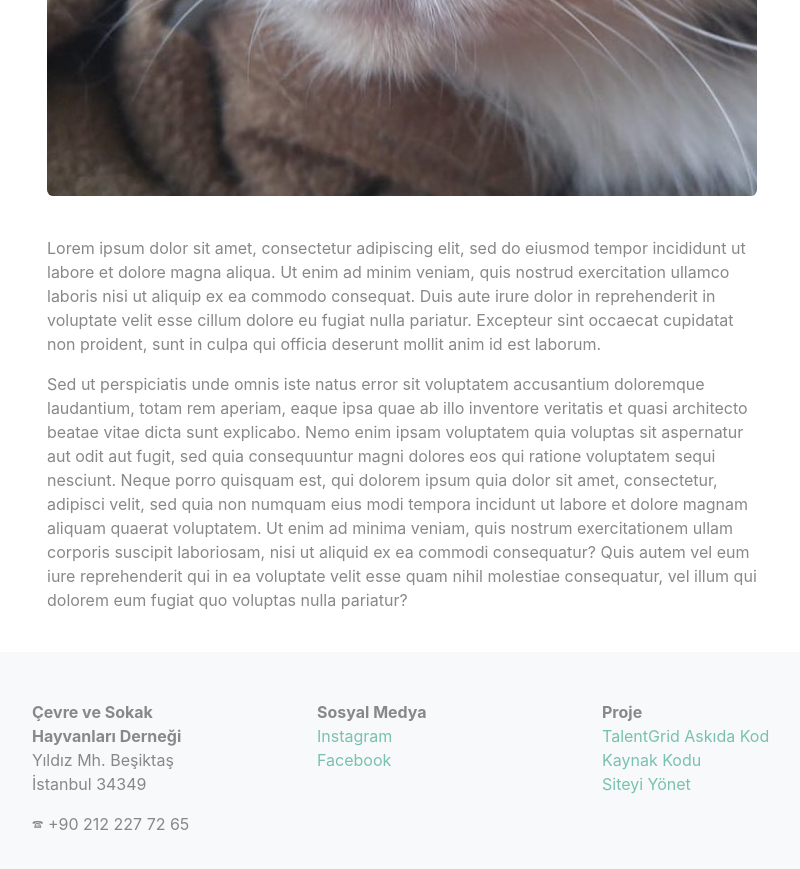
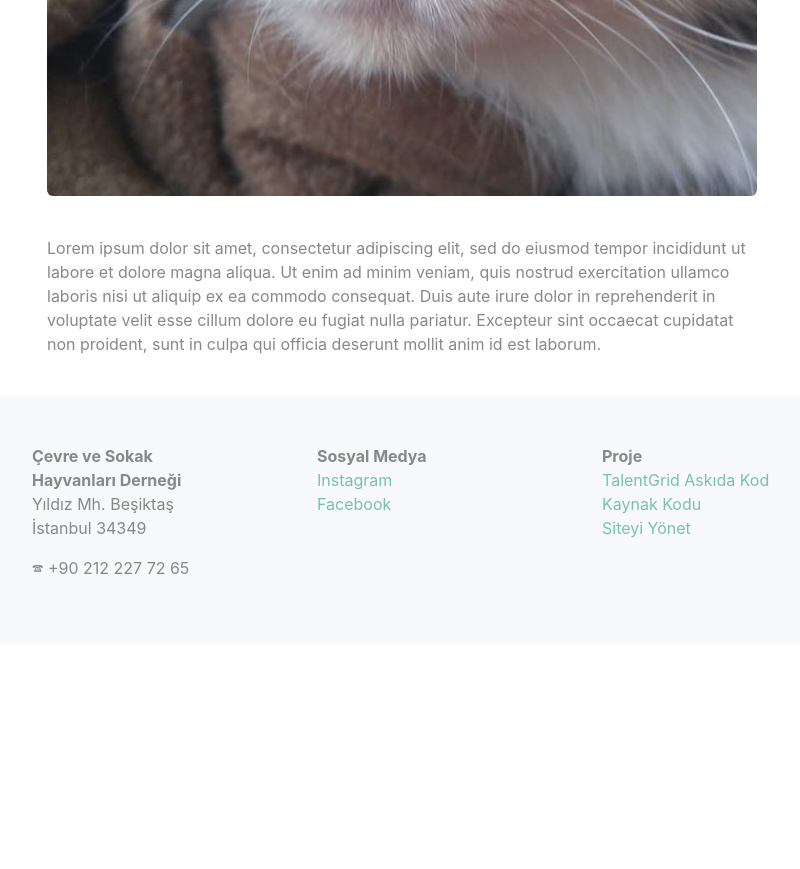
Before and after one commit to Askida-Kod/petibor, a Jekyll site: the page built from _posts/2013-08-08-ilk.md, in a window 1280 px wide and 900 px high, scrolled down 738 px. Shown: the top 869 px of the window, without its empty margins (53-853 px from the left). Built offline with Jekyll 4.4.1, drawn with Linux system fonts in a browser that asks for light colours; nearby versions of some CDN libraries; after the commit the page ends 1382 px from its top, so only the background shows below that.

Commit message:
Update 2013-08-08-ilk.md

```diff
--- a/_posts/2013-08-08-ilk.md
+++ b/_posts/2013-08-08-ilk.md
@@ -11,5 +11,3 @@ published: true
 image: /images/58766169_2029858883778964_6606114813162553344_n.jpg
 ---
 Lorem ipsum dolor sit amet, consectetur adipiscing elit, sed do eiusmod tempor incididunt ut labore et dolore magna aliqua. Ut enim ad minim veniam, quis nostrud exercitation ullamco laboris nisi ut aliquip ex ea commodo consequat. Duis aute irure dolor in reprehenderit in voluptate velit esse cillum dolore eu fugiat nulla pariatur. Excepteur sint occaecat cupidatat non proident, sunt in culpa qui officia deserunt mollit anim id est laborum.
-
-Sed ut perspiciatis unde omnis iste natus error sit voluptatem accusantium doloremque laudantium, totam rem aperiam, eaque ipsa quae ab illo inventore veritatis et quasi architecto beatae vitae dicta sunt explicabo. Nemo enim ipsam voluptatem quia voluptas sit aspernatur aut odit aut fugit, sed quia consequuntur magni dolores eos qui ratione voluptatem sequi nesciunt. Neque porro quisquam est, qui dolorem ipsum quia dolor sit amet, consectetur, adipisci velit, sed quia non numquam eius modi tempora incidunt ut labore et dolore magnam aliquam quaerat voluptatem. Ut enim ad minima veniam, quis nostrum exercitationem ullam corporis suscipit laboriosam, nisi ut aliquid ex ea commodi consequatur? Quis autem vel eum iure reprehenderit qui in ea voluptate velit esse quam nihil molestiae consequatur, vel illum qui dolorem eum fugiat quo voluptas nulla pariatur?
```
